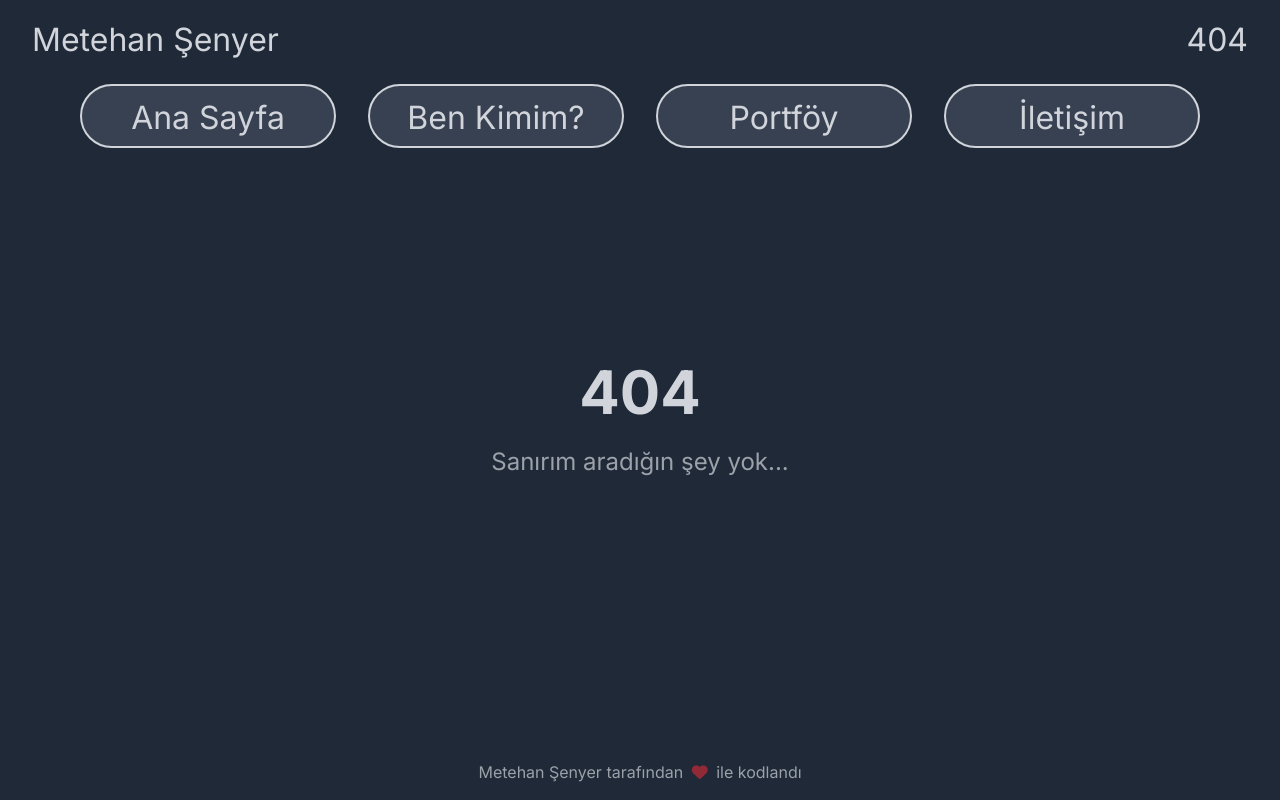
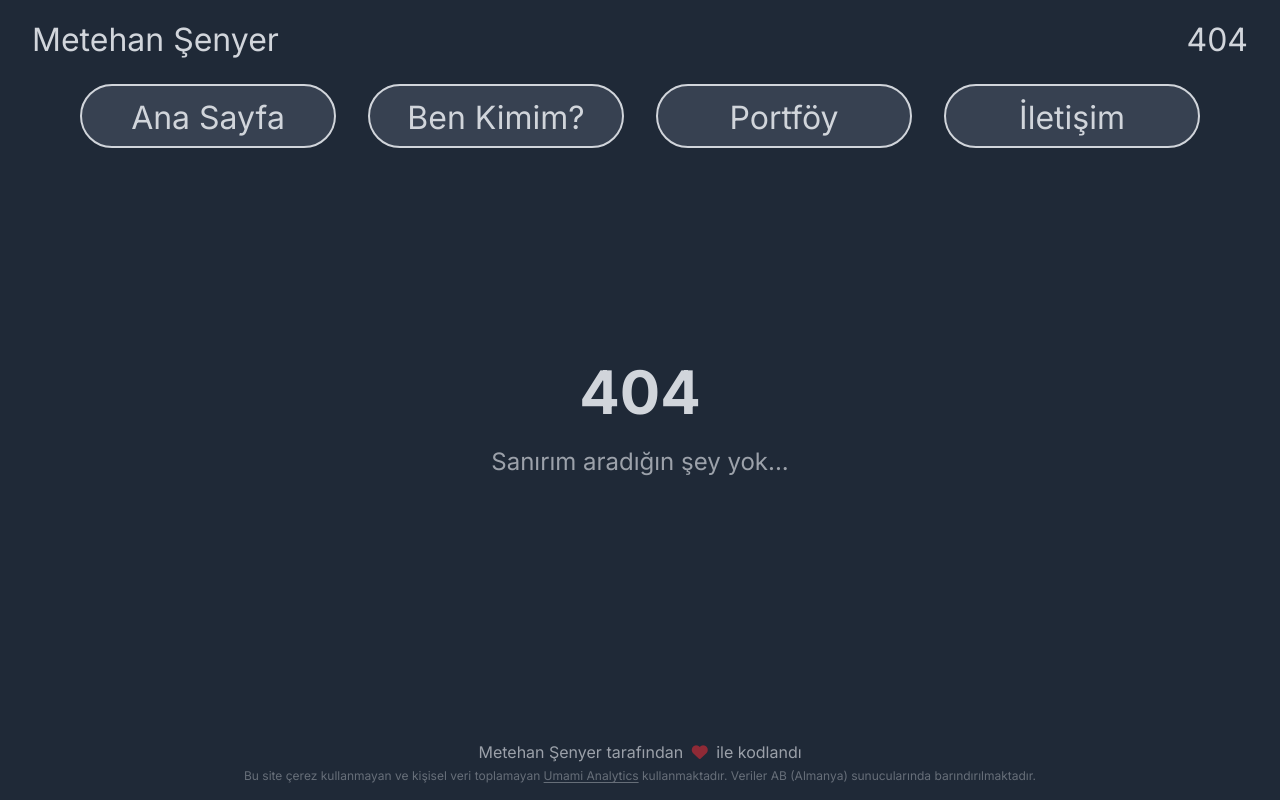
Before and after one commit to metehansenyer/Personal-Site-Project, a Next.js app: page /404 in a window 1280 px wide. Before the commit this address had no page. Built offline with nearby package versions, Linux system fonts and the light colour scheme.

Commit message:
feat: implement Umami analytics event tracking across UI components and update footer with privacy disclosure

```diff
--- a/src/app/(pages)/about/page.tsx
+++ b/src/app/(pages)/about/page.tsx
@@ -57,6 +57,7 @@ export default function About() {
                   href={`mailto:${aboutContent.profile.email}`}
                   target="_blank"
                   className="cursor-pointer transition-colors hover:text-(--text-color-white)"
+                  data-umami-event="email-click"
                 >
                   {aboutContent.profile.email}
                 </a>
@@ -83,6 +84,8 @@ export default function About() {
                       target="_blank"
                       rel="noopener noreferrer"
                       aria-label={link.name}
+                      data-umami-event="social-link-click"
+                      data-umami-event-platform={link.name}
                     >
                       <i className={link.icon} aria-hidden="true"></i>
                     </a>
--- a/src/app/(pages)/contact/page.tsx
+++ b/src/app/(pages)/contact/page.tsx
@@ -34,6 +34,7 @@ export default function Contact() {
               href={`mailto:${contactContent.email}`}
               target="_blank"
               className="text-(--text-color) transition-colors duration-300 hover:text-(--text-color-white)"
+              data-umami-event="email-click"
             >
               {contactContent.email}
             </a>
@@ -47,6 +48,8 @@ export default function Contact() {
                   rel="noopener noreferrer"
                   className="inline-flex items-center gap-2 text-(--text-color) transition-all duration-300 hover:scale-110 hover:text-(--text-color-white)"
                   title={linkedIn.name}
+                  data-umami-event="social-link-click"
+                  data-umami-event-platform="LinkedIn"
                 >
                   <i className={`${linkedIn.icon} text-xl`} aria-hidden="true"></i>
                   <span>LinkedIn</span>
--- a/src/app/(pages)/portfolio/[projectRepoName]/page.tsx
+++ b/src/app/(pages)/portfolio/[projectRepoName]/page.tsx
@@ -58,6 +58,8 @@ export default async function ProjectPage({ params }: Props) {
             height="h-full"
             fontSize="text-[1.3rem]"
             newTab={true}
+            umamiEvent="github-view-click"
+            umamiEventData={{ project: project.repoName }}
           >
             GitHub&apos;da Görüntüle
           </Button>
--- a/src/app/components/Button.tsx
+++ b/src/app/components/Button.tsx
@@ -18,12 +18,32 @@ interface ButtonProps {
   height: string
   fontSize: string
   newTab?: boolean
+  umamiEvent?: string
+  umamiEventData?: Record<string, string>
   children: React.ReactNode
 }
 
-export default function Button({ href, width, height, fontSize, newTab, children }: ButtonProps) {
+export default function Button({
+  href,
+  width,
+  height,
+  fontSize,
+  newTab,
+  umamiEvent,
+  umamiEventData,
+  children,
+}: ButtonProps) {
+  const umamiProps = umamiEvent
+    ? {
+        'data-umami-event': umamiEvent,
+        ...Object.fromEntries(
+          Object.entries(umamiEventData ?? {}).map(([k, v]) => [`data-umami-event-${k}`, v]),
+        ),
+      }
+    : {}
+
   return (
-    <Link href={href} target={newTab ? '_blank' : undefined}>
+    <Link href={href} target={newTab ? '_blank' : undefined} {...umamiProps}>
       <div
         className={`${width} ${height} ${fontSize} rounded-(--border-radius-large) border-2 border-solid border-(--text-color) bg-(--nav-background-color) py-4 text-center leading-8 text-(--text-color) transition-all duration-300 hover:bg-(--text-color) hover:text-(--nav-background-color)`}
       >
--- a/src/app/components/Footer.tsx
+++ b/src/app/components/Footer.tsx
@@ -36,6 +36,18 @@ export default function Footer() {
         <i className="fa-solid fa-heart mx-1 animate-pulse text-red-500" aria-hidden="true"></i> ile
         kodlandı
       </p>
+      <p className="mt-1 text-xs text-(--text-color) opacity-40">
+        Bu site çerez kullanmayan ve kişisel veri toplamayan{' '}
+        <a
+          href="https://umami.is"
+          target="_blank"
+          rel="noopener noreferrer"
+          className="underline underline-offset-2 transition-opacity hover:opacity-70"
+        >
+          Umami Analytics
+        </a>{' '}
+        kullanmaktadır. Veriler AB (Almanya) sunucularında barındırılmaktadır.
+      </p>
     </footer>
   )
 }
```
